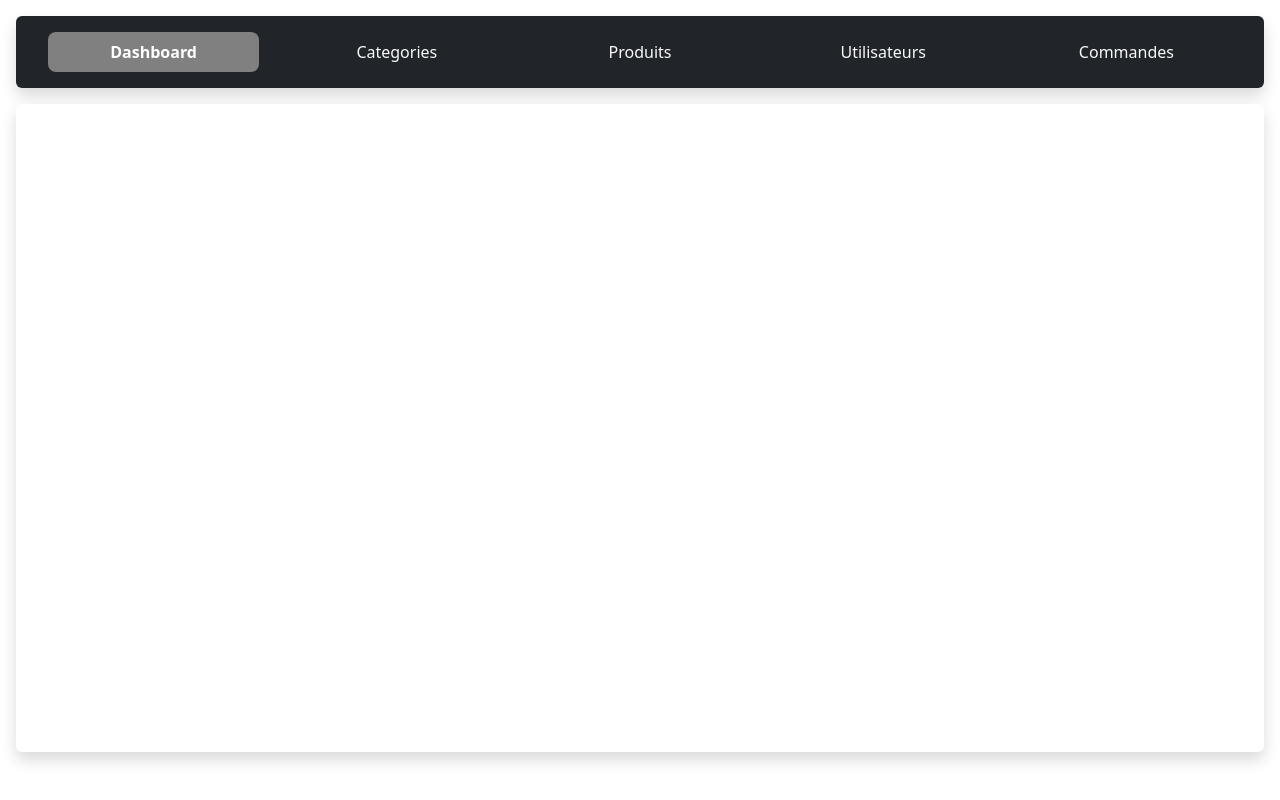
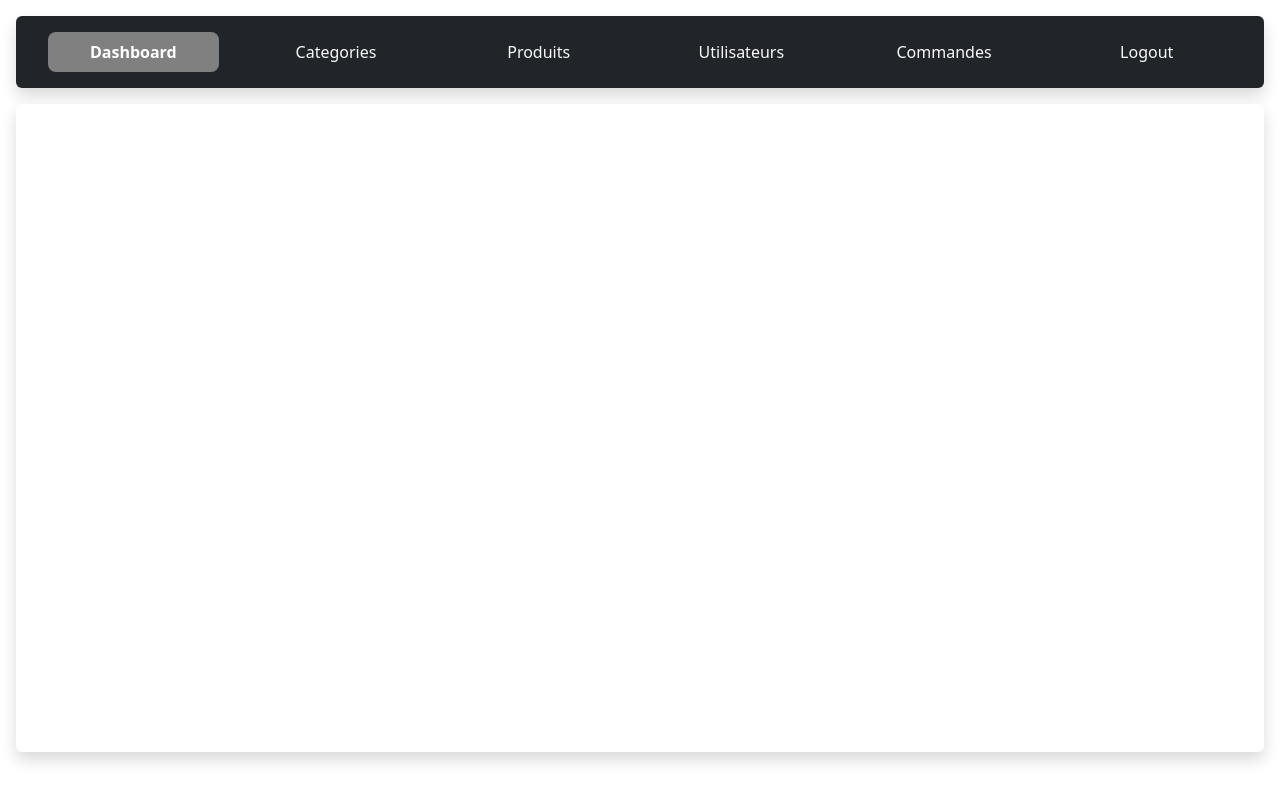
Before and after one commit to LePolo-creator/POEI_SogeVetAdmin, an Angular app: page / in a window 1280 px wide. Built offline with nearby package versions, Linux system fonts and the light colour scheme.

Commit message:
ajout deconnection

```diff
--- a/src/app/app.component.html
+++ b/src/app/app.component.html
@@ -6,6 +6,7 @@
     <a class="nav-item nav-link mx-3" routerLink="/products" routerLinkActive="active">Produits</a>
     <a class="nav-item nav-link mx-3" routerLink="/users" routerLinkActive="active">Utilisateurs</a>
     <a class="nav-item nav-link mx-3" routerLink="/orders" routerLinkActive="active">Commandes</a>
+    <a class="nav-item nav-link mx-3" (click)="logout()" routerLinkActive="active">Logout</a>
   </nav>
 
     <div class="mx-3 flex-grow-1 p-3 shadow mb-5 bg-white rounded pt-5">
--- a/src/app/app.component.ts
+++ b/src/app/app.component.ts
@@ -1,4 +1,5 @@
 import { Component } from '@angular/core';
+import { LoginService } from './login/services/login.service';
 
 @Component({
   selector: 'app-root',
@@ -7,4 +8,12 @@ import { Component } from '@angular/core';
 })
 export class AppComponent {
   title = 'POEI_SogeVet_Admin';
+
+  constructor(private loginService: LoginService){}
+
+  logout(){
+    if (confirm("Etes-vous sûrs de vouloir vous deconnecter?")) {
+      this.loginService.logout();
+    }
+  }
 }
--- a/src/app/login/services/login.service.ts
+++ b/src/app/login/services/login.service.ts
@@ -47,6 +47,10 @@ export class LoginService {
     )
   }
 
+  logout() {
+    localStorage.removeItem("authSogevet");
+    this.router.navigate(["/"]);
+  }
 
   isAuthenticated() : boolean{
     if (localStorage.getItem("authSogevet") == null) {
```
